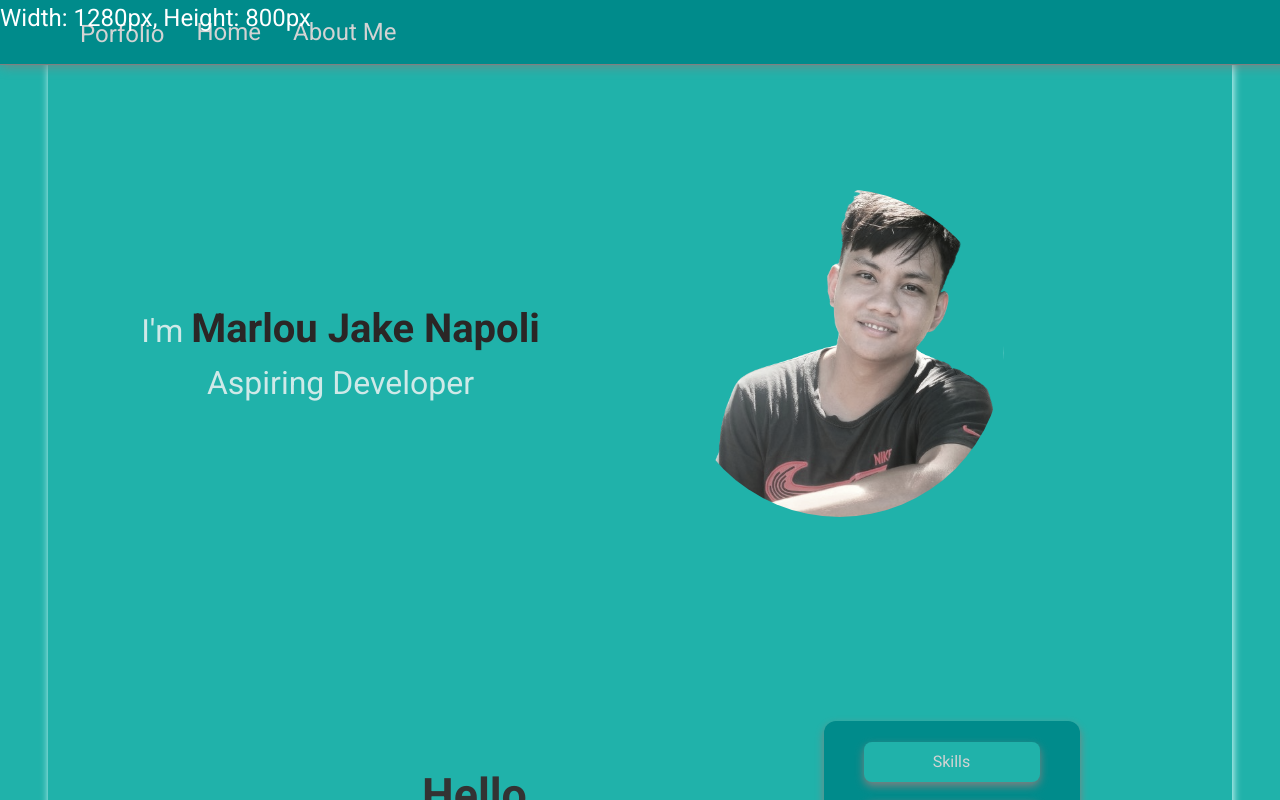
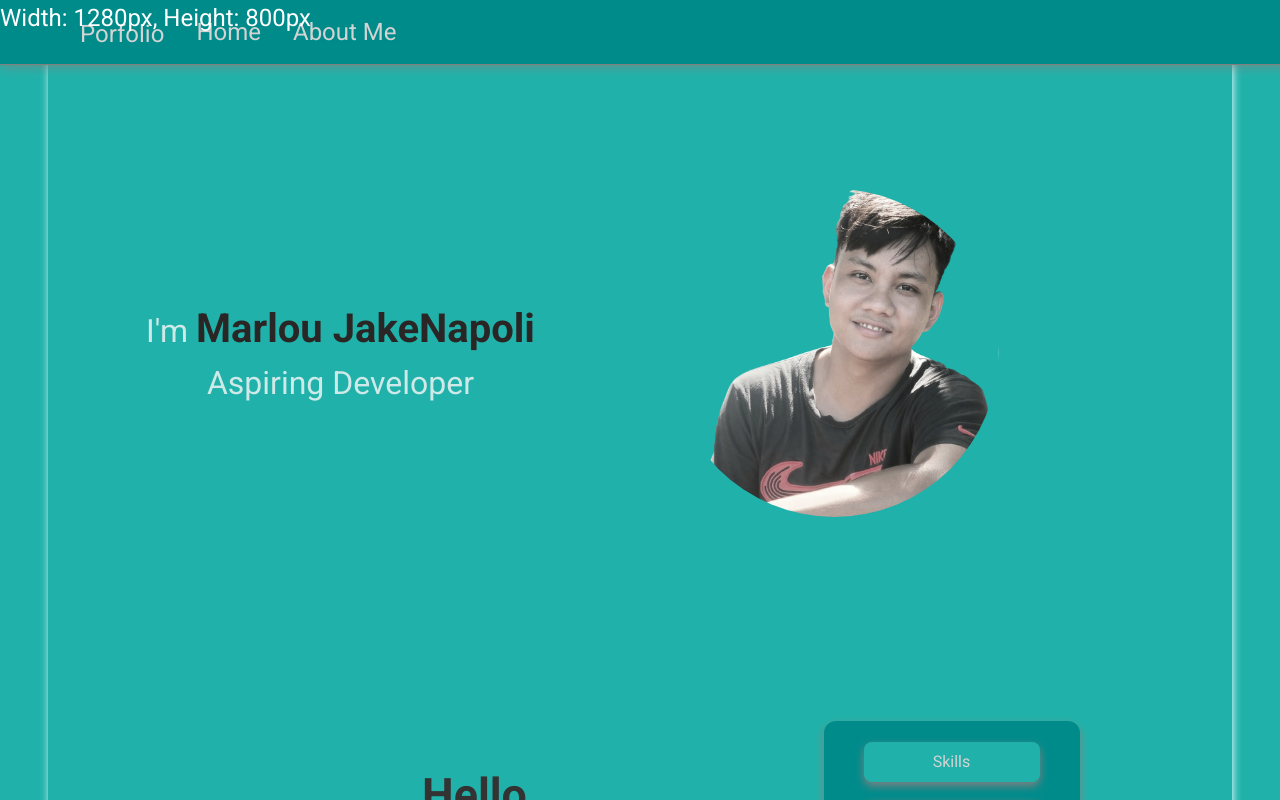
Before and after one commit to JakeJake05/Portfolio, a plain HTML site: page components/homepage/index.html in a window 1280 px wide. Shown: the top 800 px of the page. Drawn offline with Linux system fonts and the light colour scheme.

Commit message:
Test Commit

```diff
--- a/components/homepage/index.html
+++ b/components/homepage/index.html
@@ -61,7 +61,7 @@
            <section class="bodycontent">
                 <section class="profile">
                     <div class="introcontainer">
-                        <p class="intro">I'm <b class="name">Marlou Jake Napoli</b><br>Aspiring Developer</p>
+                        <p class="intro">I'm <b class="name">Marlou JakeNapoli</b><br>Aspiring Developer</p>
                     </div>
                     <figure class="imgcontainerinner">
                         <img class="myimage" src="../../images/profile_image.png" alt="Profile Image">
```
